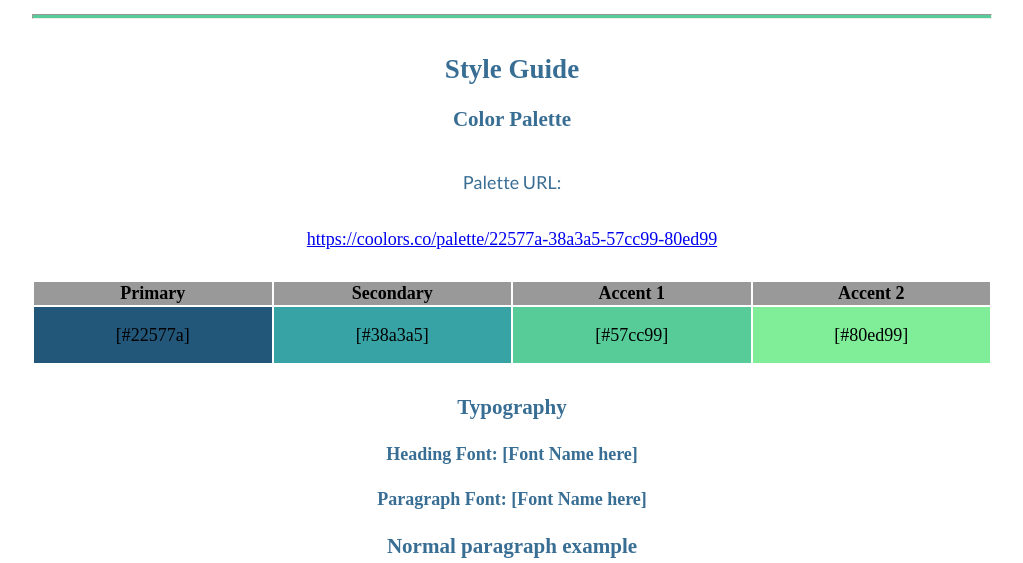
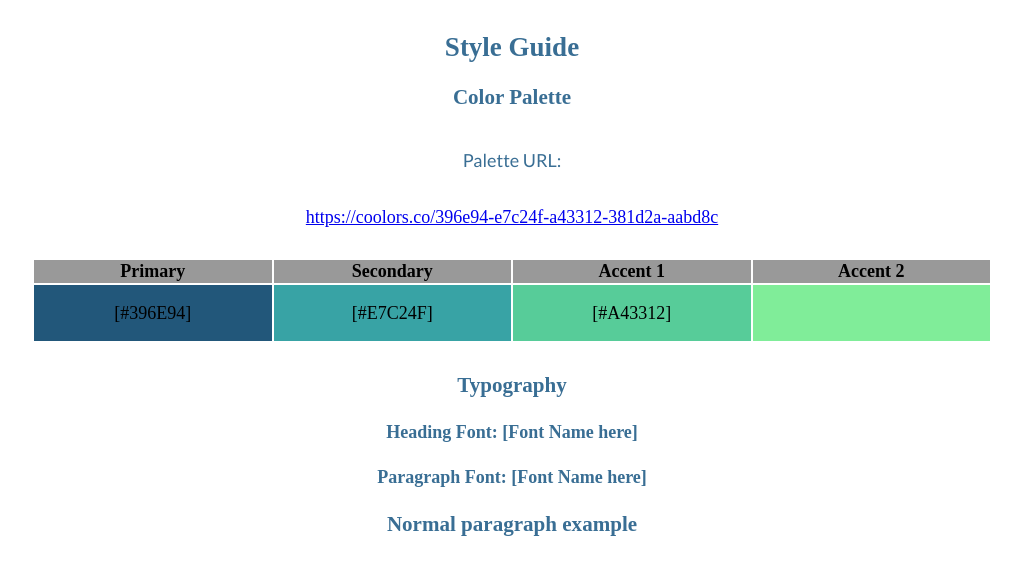
Before and after one commit to klmanheimer/wdd130, a plain HTML site: page wwr/styles/site-plan-rafting.html in a window 1280 px wide. Shown: the part 1105-1668 px from the top of the page, without its empty margins (128-1151 px from the left). Drawn offline with Linux system fonts and the light colour scheme; files that its build step writes are made by us from their sources; a web font is replaced by a local one.

Commit message:
deleted and organized things around

```diff
--- a/wwr/site-plan-rafting.html
+++ b/wwr/styles/site-plan-rafting.html
@@ -1,3 +1,4 @@
+
 <!DOCTYPE html>
 <html lang="en-us">
 
@@ -19,11 +20,11 @@
     <hr />
     <h2>Overview</h2>
     <h3>Purpose</h3>
-    <p>[To create an help exciting experience in the great outdoors. This site will inform you about the services that are available.]</p>
+    <p>[To create an exciting experience in the great outdoors. This site will inform you about the services that are available.]</p>
     <!-- change this -->
 
     <h3>Audience</h3>
-    <p>Anyone who loves to explore the great outdoors. With a main focus on young adults who need to touch grass.</p>
+    <p>[Anyone who loves to explore the great outdoors. With a main focus on young adults who need to experience it.]</p>
     <!-- change this -->
 
     <hr />
@@ -41,8 +42,9 @@
 
     <!-- Copy and paste the URL to your finished palette below. Replace the href value that is there with yours. Make sure to paste it into both the href value and the content text of the <a> tag -->
     <p>Palette URL:</p>
-    <a href="https://coolors.co/palette/22577a-38a3a5-57cc99-80ed99"
-      target="_blank">https://coolors.co/palette/22577a-38a3a5-57cc99-80ed99</a>
+    <a href="https://coolors.co/396e94-e7c24f-a43312-381d2a-aabd8c"
+      target="_blank">https://coolors.co/396e94-e7c24f-a43312-381d2a-aabd8c</a>
+
     <table class="colors">
       <tr>
         <th>Primary</th>
@@ -52,10 +54,10 @@
       </tr>
       <!-- Replace the numbers in the boxes below with your hex color codes. Then switch to the site-plan.css file and change your colors there as well. -->
       <tr>
-        <td class="primary">[#22577a]</td>
-        <td class="secondary">[#38a3a5]</td>
-        <td class="accent1">[#57cc99]</td>
-        <td class="accent2">[#80ed99]</td>
+        <td class="primary">[#396E94]</td>
+        <td class="secondary">[#E7C24F]</td>
+        <td class="accent1">[#A43312]</td>
+        <td class="accent2"></td>
       </tr>
     </table>
 
```
Also changed, not shown: week_1/index.html (renamed from index.html), week_1/me.jpg (renamed from me.jpg), week_1/practice-wireframe.html (renamed from practice-wireframe.html), week_1/styles.css (renamed from styles.css).
